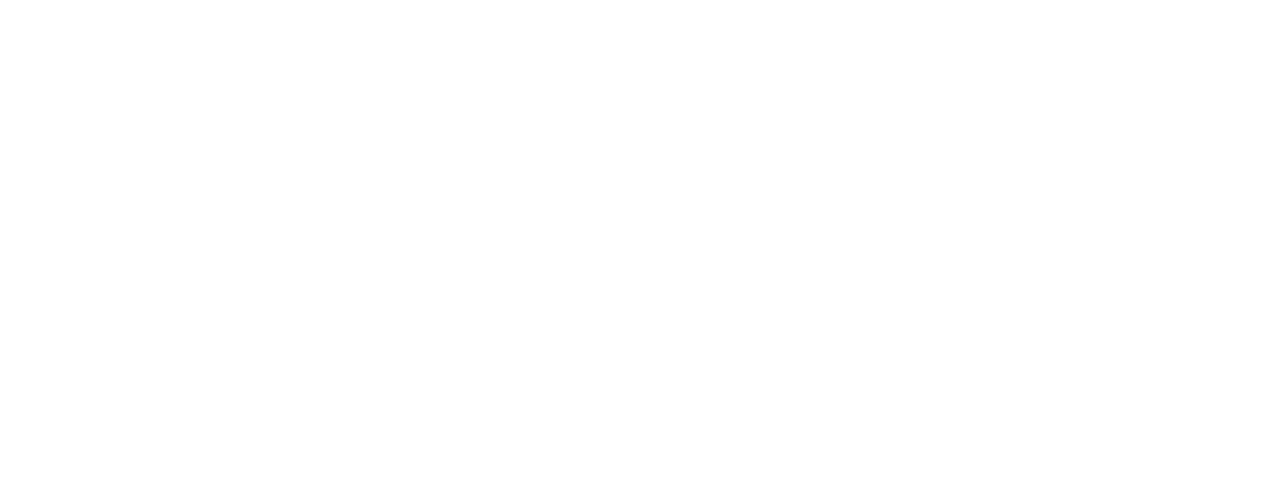
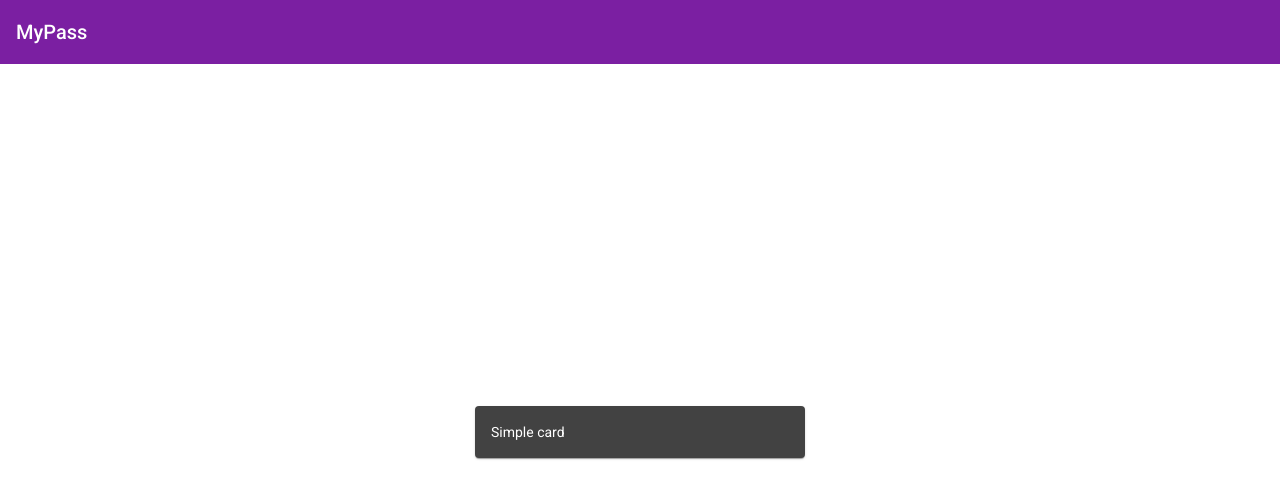
Before and after one commit to L0y3r/password-manager, an Angular app: page / in a window 1280 px wide. Shown: the top 498 px of the page. Built offline with nearby package versions, Linux system fonts and the light colour scheme.

Commit message:
feat(layout): Add layout to login component

```diff
--- a/src/app/app.component.html
+++ b/src/app/app.component.html
@@ -1 +1 @@
-<router-outlet></router-outlet>
+<app-landing></app-landing>
--- a/src/app/app.module.ts
+++ b/src/app/app.module.ts
@@ -9,12 +9,14 @@
 
 import { NavbarComponent } from './layout/shared/navbar/navbar.component';
 import { LandingComponent } from './layout/landing/landing.component';
+import { LoginComponent } from './layout/landing/login/login.component';
 
 @NgModule({
   declarations: [
     AppComponent,
     NavbarComponent,
-    LandingComponent
+    LandingComponent,
+    LoginComponent
   ],
   imports: [
     BrowserModule,
--- a/src/app/layout/landing/landing.component.html
+++ b/src/app/layout/landing/landing.component.html
@@ -1 +1,6 @@
-<app-navbar></app-navbar>
+<div fxLayout="column">
+    <app-navbar></app-navbar>
+    <div fxLayout="row" fxFlex="calc(100vh - 64px)" fxLayoutAlign="center center">
+        <app-login></app-login>
+    </div>
+</div>
--- /dev/null
+++ b/src/app/layout/landing/login/login.component.html
@@ -0,0 +1 @@
+<mat-card fxFlex="330px">Simple card</mat-card>
--- /dev/null
+++ b/src/app/layout/landing/login/login.component.ts
@@ -0,0 +1,15 @@
+import { Component, OnInit } from '@angular/core';
+
+@Component({
+  selector: 'app-login',
+  templateUrl: './login.component.html',
+  styleUrls: ['./login.component.css']
+})
+export class LoginComponent implements OnInit {
+
+  constructor() { }
+
+  ngOnInit(): void {
+  }
+
+}
--- a/src/app/layout/shared/navbar/navbar.component.html
+++ b/src/app/layout/shared/navbar/navbar.component.html
@@ -1 +1 @@
-<mat-toolbar color="primary">MyPass</mat-toolbar>
+<mat-toolbar fxLayout="row" color="primary">MyPass</mat-toolbar>
--- a/src/app/shared/material.module.ts
+++ b/src/app/shared/material.module.ts
@@ -1,14 +1,17 @@
 import { NgModule } from '@angular/core';
 
+import { MatCardModule } from '@angular/material/card';
 import { MatToolbarModule } from '@angular/material/toolbar';
 
 
 @NgModule({
   declarations: [],
   imports: [
+    MatCardModule,
     MatToolbarModule
   ],
   exports: [
+    MatCardModule,
     MatToolbarModule
   ]
 })
--- a/src/app/shared/shared.module.ts
+++ b/src/app/shared/shared.module.ts
@@ -10,10 +10,10 @@
   declarations: [],
   imports: [
     CommonModule,
-    FlexLayoutModule
   ],
   exports: [
-    MaterialModule
+    MaterialModule,
+    FlexLayoutModule
   ]
 })
 export class SharedModule { }
```
Also changed, not shown: src/app/layout/landing/login/login.component.css (added), 1 other file (tests, documents, lock files or other folders).
